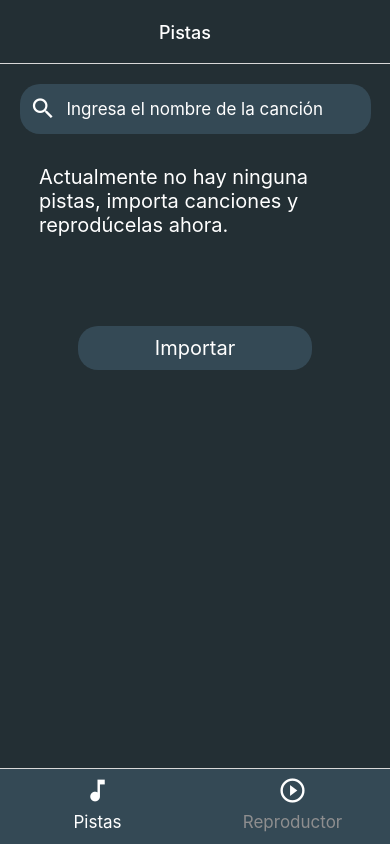
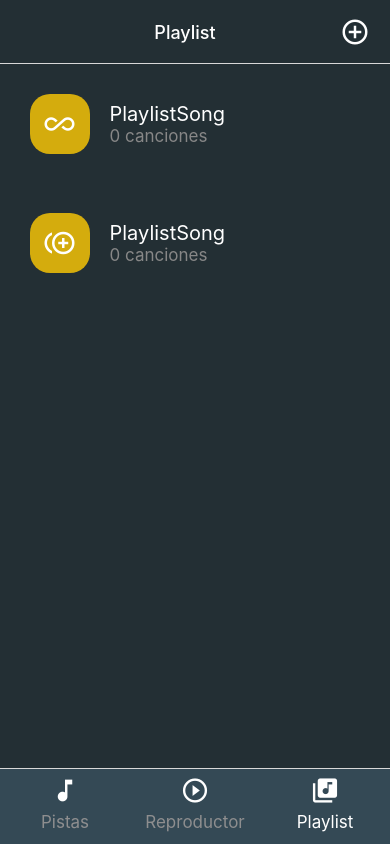
Before and after one commit to JorgeCorreaMendez/BitBag, a React Native app: screen /Playlists in a window 390 px wide. Built offline with nearby package versions, Linux system fonts and the light colour scheme; no server answers.

Commit message:
Feat: Added interface of Playlist screen

```diff
--- a/App.js
+++ b/App.js
@@ -8,6 +8,7 @@ import { MaterialIcons } from "@expo/vector-icons";
 import Tracks from "./src/screen/Tracks";
 import Login from "./src/screen/Login";
 import Player from "./src/screen/Player";
+import Playlist from "./src/screen/Playlist";
 
 import colors from "./src/constants/colors";
 import size from "./src/constants/size";
@@ -21,6 +22,10 @@ const tracksIcon = (
 
 const playerIcon = (
   <MaterialIcons name="play-circle-outline" size={29} color={colors.primary} />
+);
+
+const playlistIcon = (
+  <MaterialIcons name="my-library-music" size={29} color={colors.primary} />
 );
 
 export default function App() {
@@ -73,6 +78,15 @@ export default function App() {
               headerShown: false,
             }}
           />
+          <Tab.Screen
+            name="Playlists"
+            component={Playlist().Screen}
+            options={{
+              title: "Playlist",
+              tabBarIcon: () => playlistIcon,
+              headerRight: () => Playlist().addToPlaylistIcon(),
+            }}
+          />
         </Tab.Navigator>
       ) : (
         <Stack.Navigator>
--- /dev/null
+++ b/src/screen/Playlist.js
@@ -0,0 +1,37 @@
+import { TouchableOpacity, View, StyleSheet } from "react-native";
+import { MaterialIcons } from "@expo/vector-icons";
+import PlaylistItem from "../components/item/PlaylistItem";
+
+import colors from "../constants/colors";
+
+const Playlist = () => {
+  const addToPlaylistIcon = () => {
+    return (
+      <TouchableOpacity>
+        <MaterialIcons
+          name="add-circle-outline"
+          size={30}
+          color={colors.primary}
+        />
+      </TouchableOpacity>
+    );
+  };
+
+  const Screen = () => (
+    <View style={styles.container}>
+      <PlaylistItem />
+      <PlaylistItem />
+    </View>
+  );
+
+  return { Screen, addToPlaylistIcon };
+};
+
+const styles = StyleSheet.create({
+  container: {
+    flex: 1,
+    backgroundColor: colors.background,
+  },
+});
+
+export default Playlist;
```
